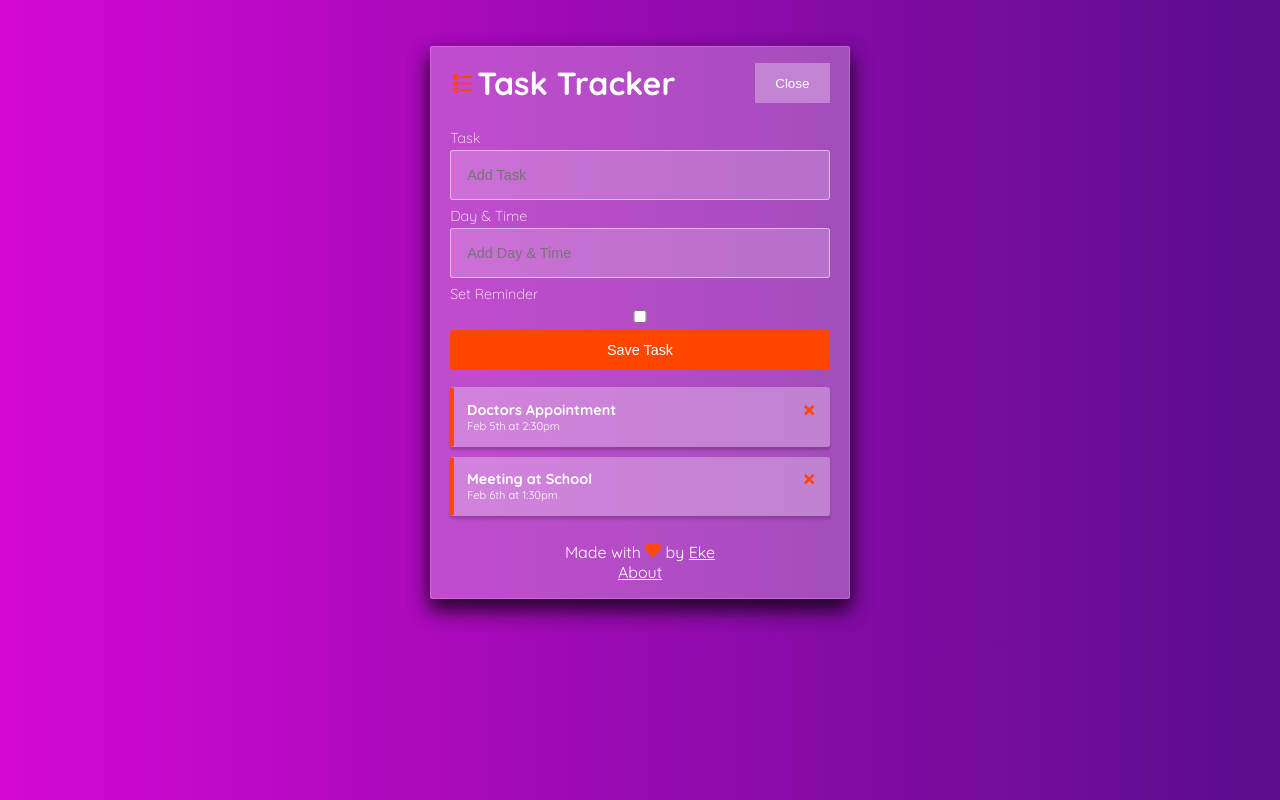
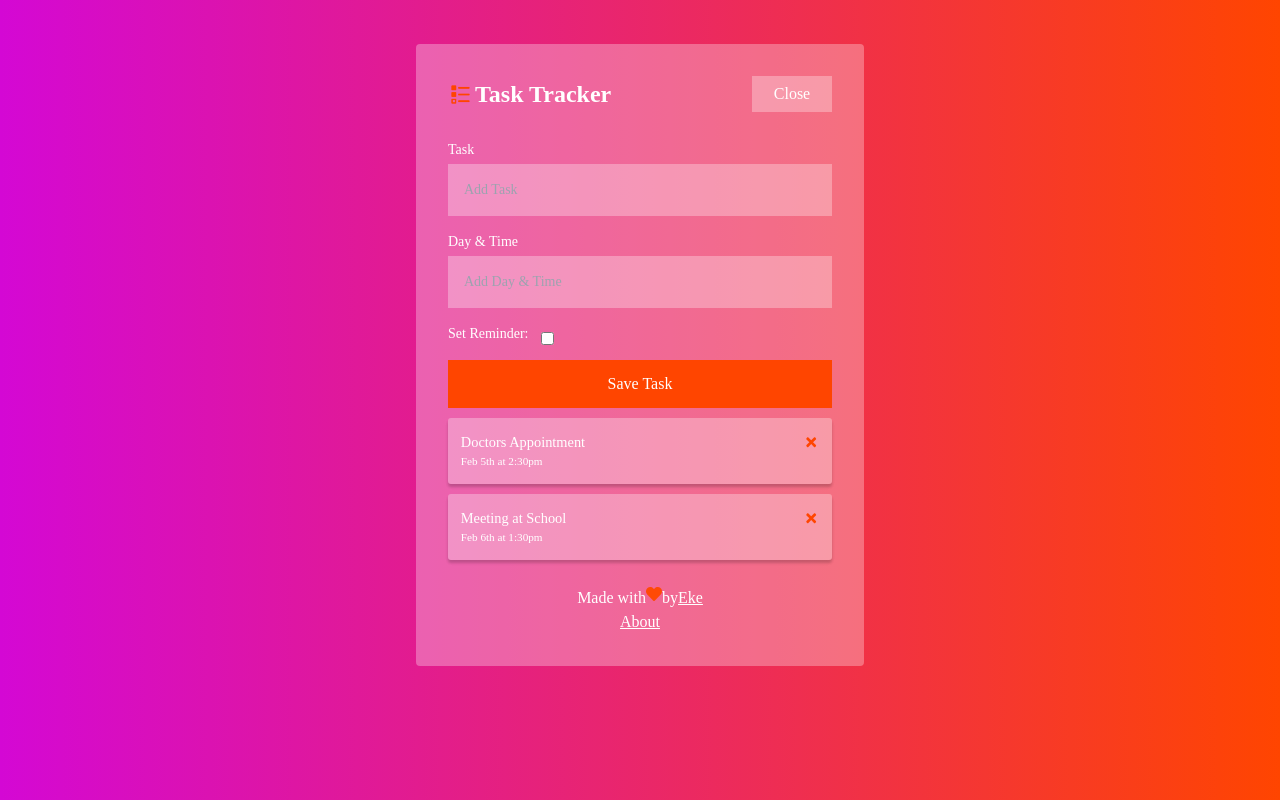
Before and after one commit to Evavic44/Task-tracker, a React (Create React App) app: page / in a window 1280 px wide. Both pictures are taken after a click on the button "Add". Built offline with nearby package versions, Linux system fonts and the light colour scheme; data requests are answered from the project's data file.

Commit message:
Bug fix #2

```diff
--- /dev/null
+++ b/craco.config.js
@@ -0,0 +1,8 @@
+// craco.config.js
+module.exports = {
+  style: {
+    postcss: {
+      plugins: [require("tailwindcss"), require("autoprefixer")],
+    },
+  },
+};
--- a/public/index.html
+++ b/public/index.html
@@ -7,7 +7,7 @@
     <meta name="theme-color" content="#000000" />
     <meta
       name="description"
-      content="Web site created using create-react-app"
+      content="Todo application for making a simple list of tasks"
     />
     <link rel="apple-touch-icon" href="%PUBLIC_URL%/logo192.png" />
     <link rel="manifest" href="%PUBLIC_URL%/manifest.json" />
--- a/src/App.js
+++ b/src/App.js
@@ -81,21 +81,33 @@ const App = () => {
   };
 
   return (
-    <div className="container">
+    <body style={backgroundAnimate} className="p-3 h-screen">
+      <div className="container m-auto my-8 max-w-md bg-white p-8 text-white rounded bg-opacity-30">
         <Header
           onAdd={() => setShowAddTask(!showAddTask)}
           showAdd={showAddTask}
         />
         {showAddTask && <AddTask onAdd={addTask} />}
         {tasks.length > 0 ? (
-        <Tasks tasks={tasks} onDelete={deleteTask} onToggle={toggleReminder} />
+          <Tasks
+            tasks={tasks}
+            onDelete={deleteTask}
+            onToggle={toggleReminder}
+          />
         ) : (
           "No Tasks to show"
         )}
 
         <Footer />
       </div>
+    </body>
   );
 };
 
+const backgroundAnimate = {
+  background: "linear-gradient(to right, rgb(212, 8, 212), orangered)",
+  fontFamily: "'Quicksand', sansSerif",
+  boxSizing: "border-box",
+};
+
 export default App;
--- a/src/components/AddTask.js
+++ b/src/components/AddTask.js
@@ -23,38 +23,67 @@ const AddTask = ({ onAdd }) => {
   return (
     <form className="add-form" onSubmit={onSubmit}>
       <div className="form-control">
-        <label>Task</label>
+        <label className="text-sm block mb-1 font-medium" htmlFor="task">
+          Task
+        </label>
         <input
+          style={inputStyle}
+          className="w-full mb-4 p-4 text-sm focus:outline-none focus:ring-1 focus:ring-white"
           type="text"
           placeholder="Add Task"
+          id="task"
           value={text}
           onChange={(e) => setText(e.target.value)}
         />
       </div>
 
       <div className="form-control">
-        <label>Day & Time</label>
+        <label className="text-sm block mb-1 font-medium" htmlFor="date">
+          Day & Time
+        </label>
         <input
+          style={inputStyle}
+          className="w-full mb-2 p-4 text-sm focus:outline-none focus:ring-1 focus:ring-white"
           type="text"
           placeholder="Add Day & Time"
+          id="date"
           value={day}
           onChange={(e) => setDay(e.target.value)}
         />
       </div>
 
-      <div className="form-control form-control-check">
-        <label>Set Reminder</label>
+      <div className="form-control form-control-check flex items-center py-2">
+        <label className="text-sm block mb-2 font-medium" htmlFor="reminder">
+          Set Reminder:
+        </label>
         <input
+          className="ml-3"
           type="checkbox"
           checked={reminder}
+          id="reminder"
           value={reminder}
           onChange={(e) => setReminder(e.currentTarget.checked)}
         />
       </div>
 
-      <input type="submit" value="Save Task" className="btn btn-block" />
+      <input
+        style={buttonPrimary}
+        type="submit"
+        value="Save Task"
+        className="btn btn-block cursor-pointer py-3 w-full"
+      />
     </form>
   );
 };
 
+const buttonPrimary = {
+  background: "orangered",
+  border: "none",
+};
+
+const inputStyle = {
+  transition: "0.1s ease",
+  background: "rgba(255, 255, 255, 0.3)",
+};
+
 export default AddTask;
--- a/src/components/Button.js
+++ b/src/components/Button.js
@@ -5,7 +5,7 @@ const Button = ({ color, text, onClick }) => {
     <button
       onClick={onClick}
       style={{ backgroundColor: color }}
-      className="btn"
+      className="btn inline-block border-none w-20 h-9 cursor-pointer outline-none"
     >
       {text}
     </button>
--- a/src/components/Footer.js
+++ b/src/components/Footer.js
@@ -3,14 +3,13 @@ import { FaHeart } from "react-icons/fa";
 const Footer = () => {
   return (
     <footer style={footerCont}>
-      <div>
+      <div className="flex align-center ">
         Made with <FaHeart className="heart" /> by{" "}
         <a
           style={footerLink}
           href="https://victoreke.netlify.app"
           target="_blank"
-          rel="noreferrer"
-          rel="noopener"
+          rel="noreferrer noopener"
         >
           Eke
         </a>
@@ -34,6 +33,7 @@ const footerCont = {
 
 const footerLink = {
   color: "#fff",
+  textDecoration: "Underline",
 };
 
 export default Footer;
--- a/src/components/Header.js
+++ b/src/components/Header.js
@@ -5,10 +5,10 @@ import logo from "../assets/logo.png";
 
 const Header = ({ title, onAdd, showAdd }) => {
   return (
-    <header className="header">
-      <div>
+    <header className="header flex justify-between items-center pb-7">
+      <div className="flex items-center">
         <img style={mainLogo} src={logo} alt="Task Tracker Logo" />
-        <h1>{title}</h1>
+        <h1 className="font-bold text-2xl">{title}</h1>
       </div>
       <Button
         color={showAdd ? "rgba(255, 255, 255, 0.3)" : "orangered"}
--- a/src/index.css
+++ b/src/index.css
@@ -1,64 +1,9 @@
+/* ./src/index.css */
+@tailwind base;
+@tailwind components;
+@tailwind utilities;
+
 @import url(https://fonts.googleapis.com/css?family=Quicksand:300,regular,500,600,700);
-
-* {
-  margin: 0;
-  padding: 0;
-  box-sizing: border-box;
-}
-
-body {
-  background: linear-gradient(to right, rgb(212, 8, 212), rgb(90, 13, 141));
-  color: #fff;
-  font-family: "Quicksand", sans-serif;
-  padding: 1rem;
-  --primary-color: orangered;
-  --secondary-color: indigo;
-}
-
-.container {
-  max-width: 420px;
-  min-height: 500px;
-  margin: 30px auto;
-  background: rgba(255, 255, 255, 0.27);
-  box-shadow: rgba(0, 0, 0, 0.5) 0px 10px 20px, rgba(0, 0, 0, 0.5) 0px 10px 20px;
-  border: 1px solid rgba(255, 255, 255, 0.18);
-  border-radius: 2px;
-  padding: 1rem 1.2rem;
-}
-
-.header {
-  display: flex;
-  align-items: center;
-  justify-content: space-between;
-  margin-bottom: 1.6rem;
-}
-
-.header div {
-  display: flex;
-  align-items: center;
-}
-
-.btn {
-  display: inline-block;
-  border: none;
-  background: var(--primary-color);
-  color: #fff;
-  /* padding: 0.7rem 1.9rem; */
-  width: 75px;
-  height: 40px;
-  cursor: pointer;
-  transition: 0.3s ease-in-out;
-  outline: none;
-}
-
-.btn-block {
-  padding: 0.7rem 1.9rem;
-  width: 100%;
-}
-
-.btn:hover {
-  background: rgb(241, 70, 8);
-}
 
 .task {
   background: rgba(255, 255, 255, 0.3);
@@ -82,40 +27,11 @@ body {
   align-items: center;
   font-size: 0.9rem;
 }
-
 .task.reminder {
   border-left: 4px solid var(--primary-color);
 }
 .task p {
   font-size: 0.7rem;
-}
-
-/* Form field */
-label {
-  display: block;
-  font-size: 0.9rem;
-  margin-bottom: 0.2rem;
-  font-weight: 300;
-}
-
-input {
-  font-family: "Nunito sans" sans-serif;
-  width: 100%;
-  padding: 1rem;
-  background: rgba(255, 255, 255, 0.2);
-  border: 1px solid rgba(255, 255, 255, 0.4);
-  border-radius: 3px;
-  transition: 0.3s ease-in-out;
-  font-size: 0.9rem;
-  border: 1px solid rgba(255, 255, 255, 0.5);
-  margin-bottom: 0.45rem;
-  outline: none;
-  color: #fff;
-}
-
-input:focus {
-  background: rgba(255, 255, 255, 0);
-  border: 1px solid rgba(255, 255, 255, 0.8);
 }
 
 @keyframes animate {
--- /dev/null
+++ b/tailwind.config.js
@@ -0,0 +1,11 @@
+module.exports = {
+  purge: ["./src/**/*.{js,jsx,ts,tsx}", "./public/index.html"],
+  darkMode: false, // or 'media' or 'class'
+  theme: {
+    extend: {},
+  },
+  variants: {
+    extend: {},
+  },
+  plugins: [],
+};
```
Also changed, not shown: package.json (+9 -3 lines), src/index.js (+6 -6 lines), 1 other file (tests, documents, lock files or other folders). Lines whose indentation alone changed are shown as unchanged.
